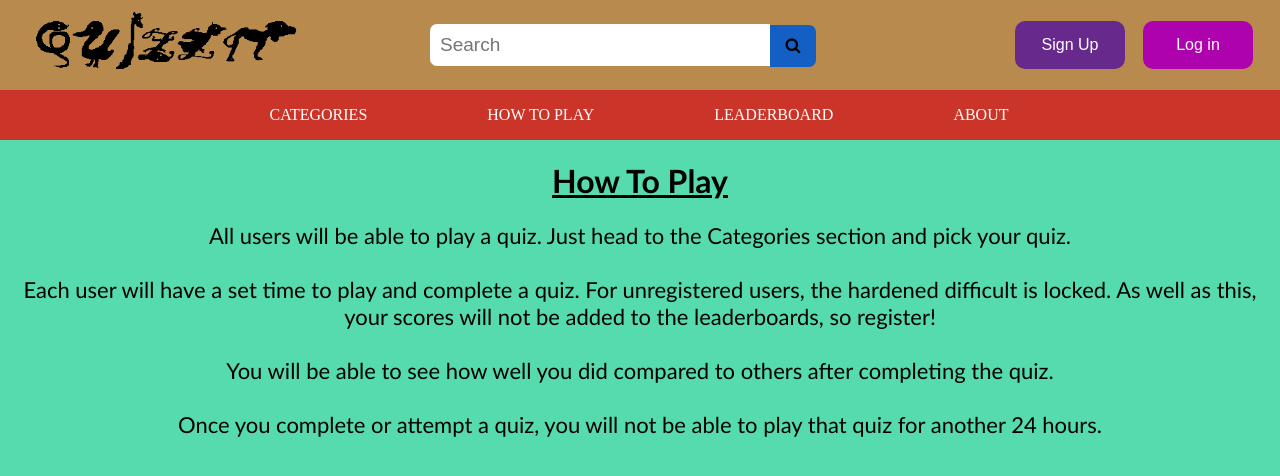
After one commit to StergiousAji/Quizzit, a Django app: page /quizzit/howtoplay/ in a window 1280 px wide. The commit adds this page. Shown: the top 476 px of the page. Run offline with Django 3.2, Linux system fonts and the light colour scheme.

Commit message:
Added how to play page

```diff
--- a/quizzit_app/urls.py
+++ b/quizzit_app/urls.py
@@ -7,4 +7,5 @@ urlpatterns = [
     path('', views.home, name='home'),
     path('about/', views.about, name='about'),
     path('categories/', views.categories, name='categories'),
+    path('howtoplay/', views.howtoplay,name='howtoplay'),
 ]
--- a/quizzit_app/views.py
+++ b/quizzit_app/views.py
@@ -17,3 +17,9 @@ def categories(request):
     context_dict = {'categories': category_list,}
 
     return render(request, 'quizzit/categories.html', context_dict)
+
+
+def howtoplay(request):
+    context_dict = {}
+
+    return render(request, 'quizzit/howtoplay.html', context_dict)
--- a/templates/quizzit/base.html
+++ b/templates/quizzit/base.html
@@ -39,9 +39,16 @@
                 <a href="#history">History</a>
                 <a href="#geography">Geography</a>
                 <a href="#sport">Sport</a>
+                <a href="#sport">Mathematics</a>
+                <a href="#sport">Science</a>
+                <a href="#sport">Business</a>
+                <a href="#sport">Gaming</a>
+                <a href="#sport">Movies</a>
+                <a href="#sport">Tv Shows</a>
+                <a href="#sport">Quiz of the day</a>
             </div>
         </div>
-        <a href="#howtoplay">How to Play</a>
+        <a href="{% url 'quizzit:howtoplay' %}">How to Play</a>
         <a href="#leaderboard">Leaderboard</a>
         <a href="{% url 'quizzit:about' %}">About</a>
     </div>
--- /dev/null
+++ b/templates/quizzit/howtoplay.html
@@ -0,0 +1,25 @@
+{% extends 'quizzit/base.html' %}
+{% load staticfiles %}
+
+{% block title_block %}
+    How To Play
+{% endblock %}
+
+
+{% block link_block %}
+    <link rel="stylesheet" type="text/css" href="{% static 'css/howtoplay.css' %}"/>
+{% endblock %}
+
+{% block body_block %}
+    <div style="font-family: 'Trebuchet MS'; text-align: center">
+        <h1><u>How To Play</u></h1>
+            <p style= "font-size: 22px">
+                All users will be able to play a quiz. Just head to the Categories section and pick your quiz. <br/><br/>
+                Each user will have a set time to play and complete a quiz. For unregistered users, the hardened difficult is locked. As well as this, your scores will not be added to the leaderboards, so register! <br/><br/>
+                You will be able to see how well you did compared to others after completing the quiz. <br/><br/>
+                Once you complete or attempt a quiz, you will not be able to play that quiz for another 24 hours.
+            </p>
+
+
+
+{% endblock %}
```
